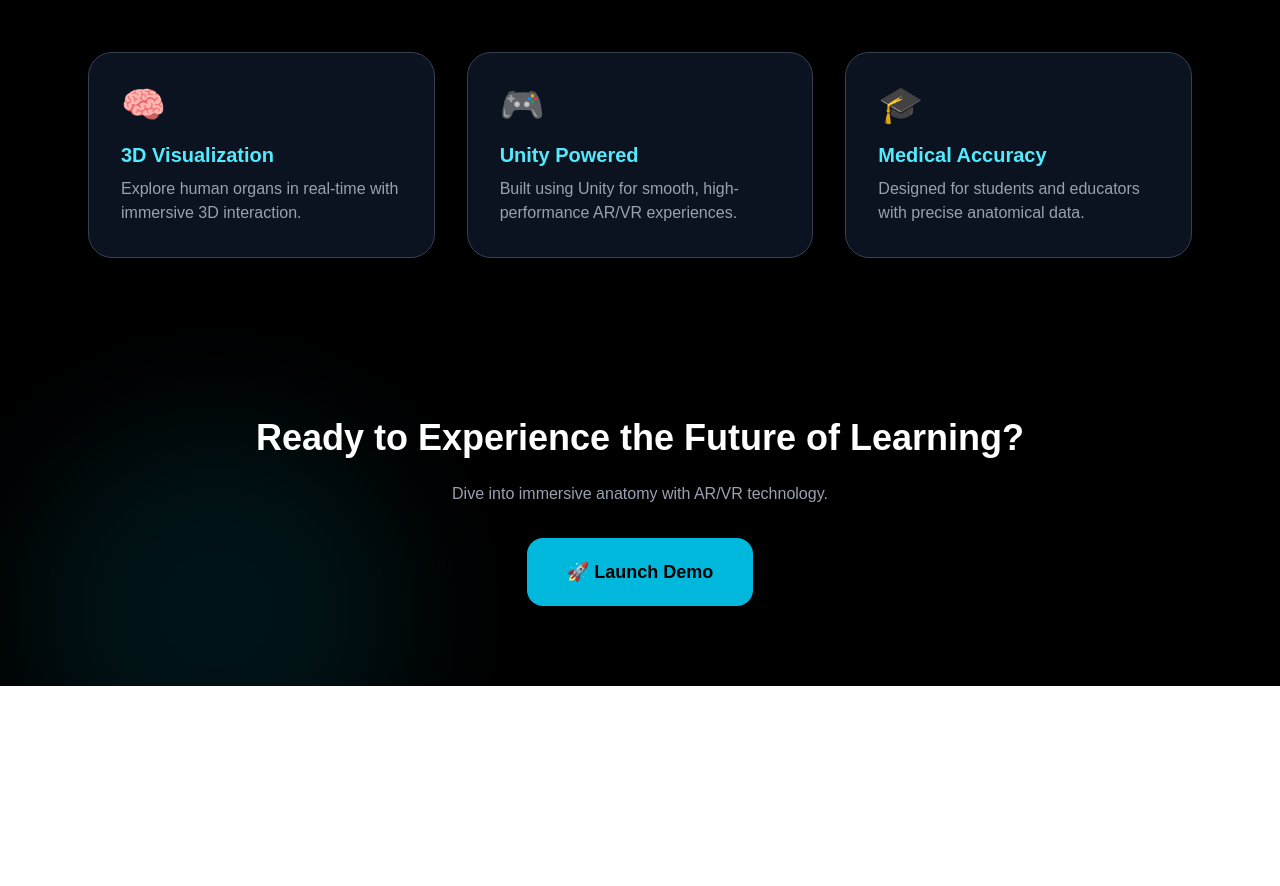
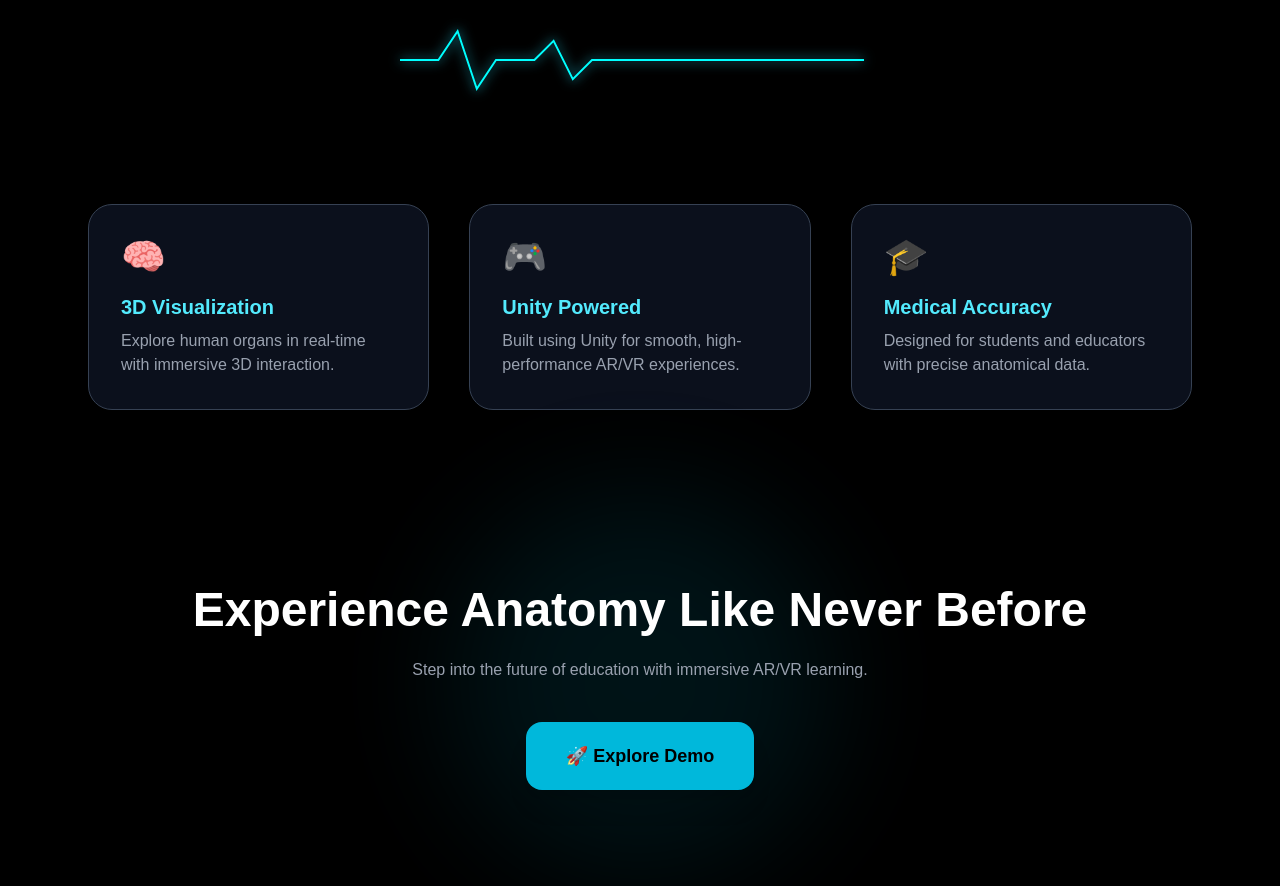
Before and after one commit to Irinagarg/arvr-anatomy-app, a Next.js app: page / in a window 1280 px wide. Shown: the part 600-1486 px from the top of the page. Before the commit the page ends 1286 px from the top, so only its background shows below. Built offline with nearby package versions, Linux system fonts and the light colour scheme.

Commit message:
fixed tailwind size issue

```diff
--- a/app/page.tsx
+++ b/app/page.tsx
@@ -1,3 +1,5 @@
+"use client";
+
 import Hero from "@/components/Hero";
 import Link from "next/link";
 
@@ -8,11 +10,58 @@ export default function Home() {
       {/* 🔥 HERO */}
       <Hero />
 
+      {/* 🔥 ECG LINE */}
+      <div className="flex justify-center mt-10 mb-4">
+        <div className="w-full max-w-3xl">
+
+          <svg
+            viewBox="0 0 500 100"
+            className="w-full h-24"
+            fill="none"
+            stroke="#22d3ee"
+            strokeWidth="2"
+          >
+            <path
+              d="M0 50
+                 L40 50
+                 L60 20
+                 L80 80
+                 L100 50
+                 L140 50
+                 L160 30
+                 L180 70
+                 L200 50
+                 L500 50"
+              className="ecg-line"
+            />
+          </svg>
+
+          <style jsx>{`
+            .ecg-line {
+              stroke-dasharray: 1000;
+              stroke-dashoffset: 1000;
+              animation: ecg 2.2s linear infinite;
+              filter: drop-shadow(0 0 6px #22d3ee);
+            }
+
+            @keyframes ecg {
+              to {
+                stroke-dashoffset: 0;
+              }
+            }
+          `}</style>
+
+        </div>
+      </div>
+
       {/* 🔥 FEATURES */}
-      <div className="max-w-6xl mx-auto px-6 py-20 grid md:grid-cols-3 gap-8">
+      <div className="max-w-6xl mx-auto px-6 py-20 grid md:grid-cols-3 gap-10">
 
         {/* Card 1 */}
-        <div className="bg-gray-900/80 backdrop-blur-lg p-8 rounded-3xl shadow-2xl border border-gray-700 hover:scale-105 hover:border-cyan-400 transition">
+        <div className="bg-gray-900/70 backdrop-blur-xl p-8 rounded-3xl
+                        shadow-2xl border border-gray-700
+                        hover:scale-105 hover:border-cyan-400
+                        hover:shadow-cyan-500/20 transition duration-300">
           <div className="text-4xl mb-4">🧠</div>
           <h2 className="text-cyan-300 text-xl font-semibold mb-2">
             3D Visualization
@@ -23,7 +72,10 @@ export default function Home() {
         </div>
 
         {/* Card 2 */}
-        <div className="bg-gray-900/80 backdrop-blur-lg p-8 rounded-3xl shadow-2xl border border-gray-700 hover:scale-105 hover:border-cyan-400 transition">
+        <div className="bg-gray-900/70 backdrop-blur-xl p-8 rounded-3xl
+                        shadow-2xl border border-gray-700
+                        hover:scale-105 hover:border-cyan-400
+                        hover:shadow-cyan-500/20 transition duration-300">
           <div className="text-4xl mb-4">🎮</div>
           <h2 className="text-cyan-300 text-xl font-semibold mb-2">
             Unity Powered
@@ -34,7 +86,10 @@ export default function Home() {
         </div>
 
         {/* Card 3 */}
-        <div className="bg-gray-900/80 backdrop-blur-lg p-8 rounded-3xl shadow-2xl border border-gray-700 hover:scale-105 hover:border-cyan-400 transition">
+        <div className="bg-gray-900/70 backdrop-blur-xl p-8 rounded-3xl
+                        shadow-2xl border border-gray-700
+                        hover:scale-105 hover:border-cyan-400
+                        hover:shadow-cyan-500/20 transition duration-300">
           <div className="text-4xl mb-4">🎓</div>
           <h2 className="text-cyan-300 text-xl font-semibold mb-2">
             Medical Accuracy
@@ -47,24 +102,28 @@ export default function Home() {
       </div>
 
       {/* 🔥 CTA SECTION */}
-      <div className="text-center py-20 px-6 relative">
+      <div className="text-center py-24 px-6 relative">
 
-        {/* Glow Background */}
-        <div className="absolute w-96 h-96 bg-cyan-500 opacity-10 blur-3xl rounded-full"></div>
+        {/* Glow background */}
+        <div className="absolute inset-0 flex justify-center">
+          <div className="w-96 h-96 bg-cyan-500 opacity-10 blur-3xl rounded-full"></div>
+        </div>
 
-        <h2 className="text-3xl md:text-4xl font-bold mb-6 relative">
-          Ready to Experience the Future of Learning?
+        <h2 className="text-3xl md:text-5xl font-bold mb-6 relative">
+          Experience Anatomy Like Never Before
         </h2>
 
-        <p className="text-gray-400 mb-8 relative">
-          Dive into immersive anatomy with AR/VR technology.
+        <p className="text-gray-400 mb-10 relative max-w-xl mx-auto">
+          Step into the future of education with immersive AR/VR learning.
         </p>
 
         <Link
           href="/demo"
-          className="relative inline-block px-10 py-5 bg-cyan-500 hover:bg-cyan-600 rounded-2xl text-lg font-semibold text-black shadow-xl hover:scale-110 active:scale-95 transition"
+          className="relative inline-block px-10 py-5 bg-cyan-500 hover:bg-cyan-600
+                     rounded-2xl text-lg font-semibold text-black
+                     shadow-xl hover:scale-110 active:scale-95 transition duration-300"
         >
-          🚀 Launch Demo
+          🚀 Explore Demo
         </Link>
 
       </div>
```
